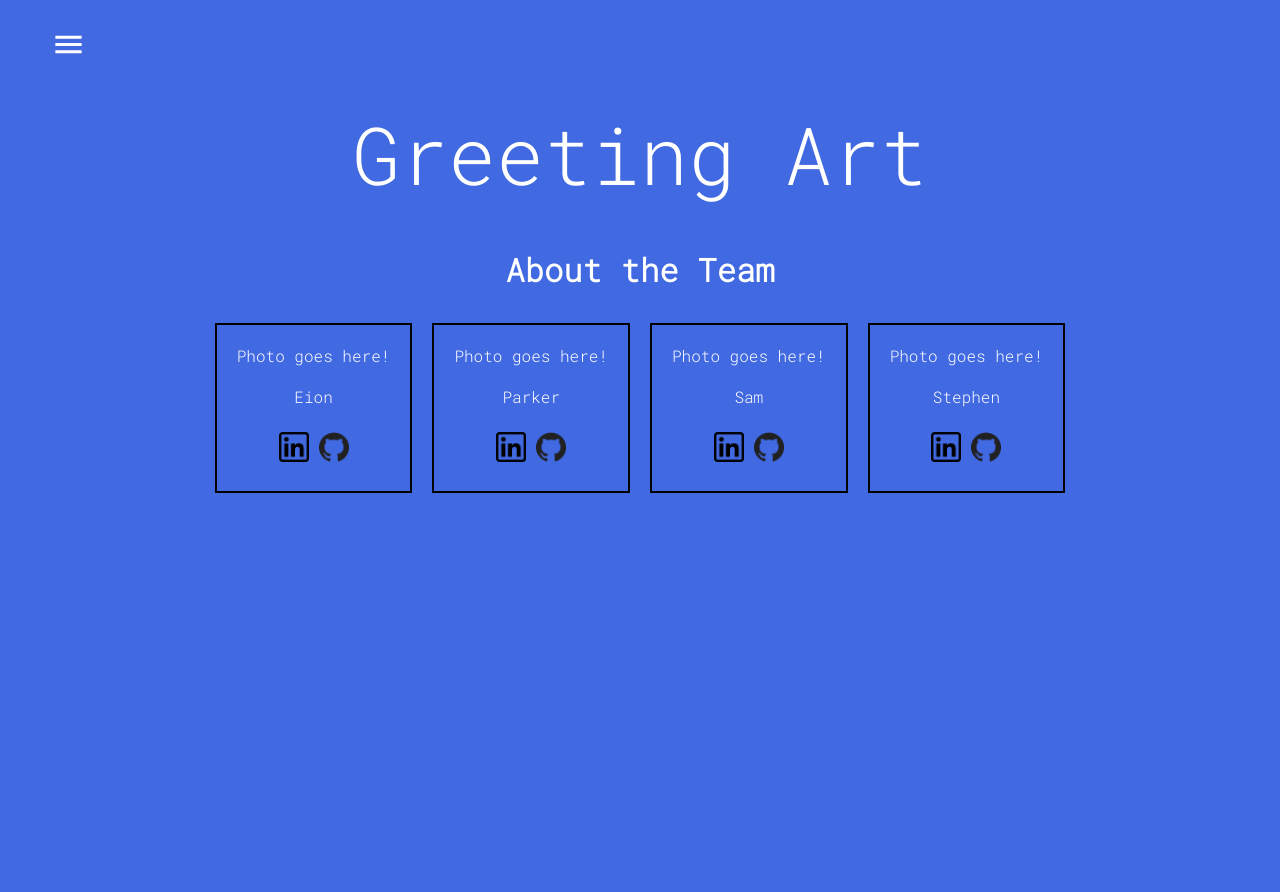
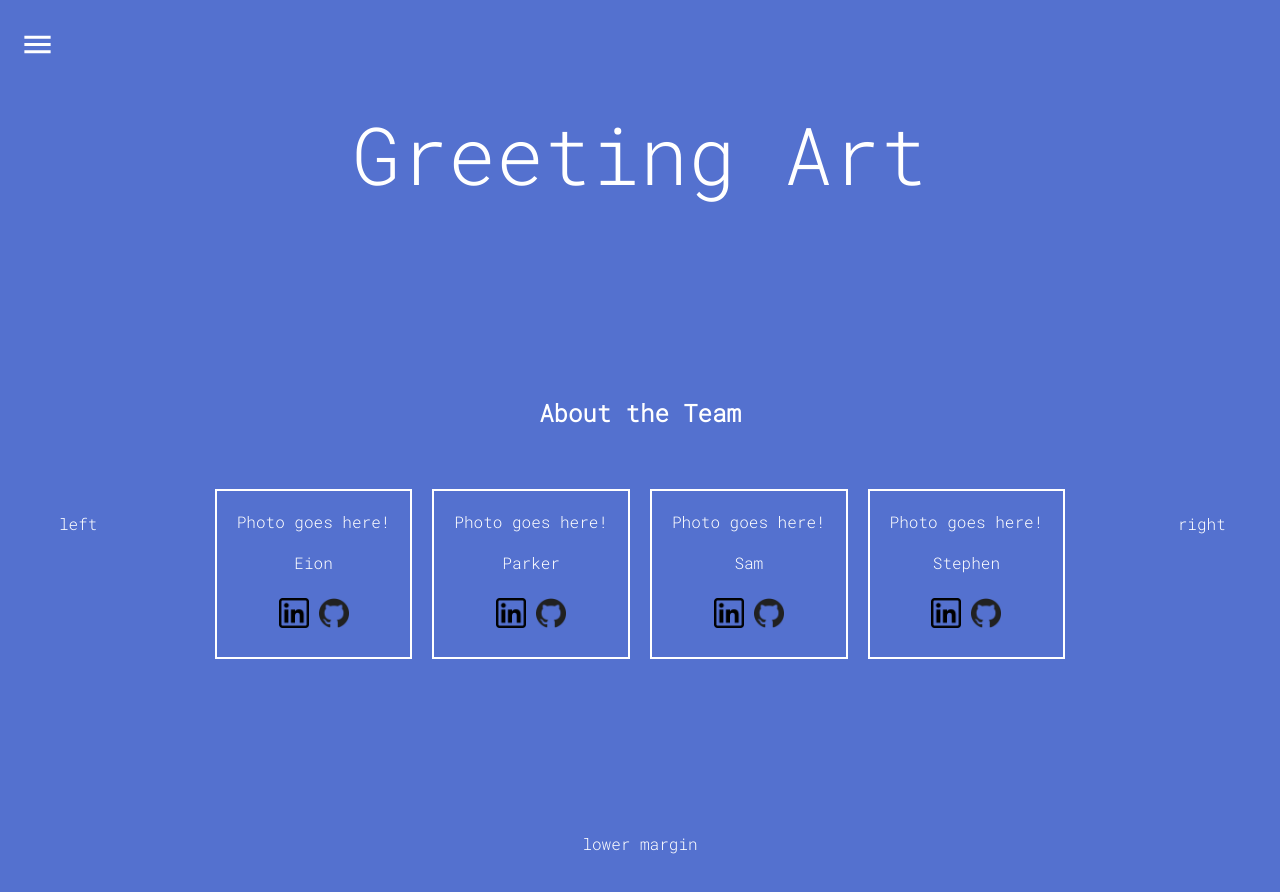
Before and after one commit to Greeting-Art/greeting-art-client, a React app: page /aboutus in a window 1280 px wide. Shown: the top 892 px of the page. Before the commit the page ends 800 px from the top, so only its background shows below. Built offline with nearby package versions, Linux system fonts and the light colour scheme.

Commit message:
background color + button styling + general formatting

```diff
--- a/src/components/aboutUs/aboutUs.css
+++ b/src/components/aboutUs/aboutUs.css
@@ -3,6 +3,7 @@
   flex-direction: row;
   align-items: center;
   justify-content: center;
+  margin-bottom: 50px;
 }
 .teamMembers {
   display: flex;
@@ -16,7 +17,7 @@
   flex-direction: column;
   align-items: center;
   justify-content: center;
-    border: 2px solid black;
+  border: 2px solid white;
   margin: 10px;
 }
 
@@ -29,3 +30,50 @@
   height: 30px;
   padding: 5px;
 }
+
+.aboutPage {
+  display: grid;
+  grid-template-rows: 5vh 80vh;
+}
+
+.aboutHeader {
+  display: flex;
+  flex-direction: row;
+  align-items: center;
+  justify-content: center;
+}
+
+.aboutBody {
+  display: grid;
+  grid-template-rows: 8fr 2fr;
+}
+
+.aboutBar {
+  display: grid;
+  grid-template-columns: 1fr 7fr 1fr;
+  align-items: center;
+  justify-content: center;
+}
+
+.leftColumn,
+.centerColumn,
+.rightColumn {
+  display: flex;
+  flex-direction: column;
+  align-items: center;
+  justify-content: center;
+}
+
+.lowerBar {
+  display: flex;
+  flex-direction: row;
+  align-items: center;
+  justify-content: center;
+}
+
+.loadingIndicator {
+  display: flex;
+  flex-direction: row;
+  justify-content: center;
+  align-items: center;
+}
--- a/src/components/app/app.css
+++ b/src/components/app/app.css
@@ -33,32 +33,13 @@
 
 body {
   font-family: 'Roboto Mono', monospace;
-  background-color: royalblue;
+  background-color: rgb(84, 113, 207);
   color: white;
 }
 
-button {
-  background-color: royalblue;
-  color: white;
-  padding: 8px;
-  border-radius: 0;
-  border: none;
-  font-size: 1em;
-  box-shadow: none;
-  width: 120px;
-  margin: 4px;
+.loadingIndicator {
+  display: flex;
+  flex-direction: row;
+  justify-content: center;
+  align-items: center;
 }
-
-button:hover {
-  background-color: royalblue;
-  color: white;
-  border: double 1px white;
-  box-shadow: none;
-}
-
-button:active {
-  background-color: white;
-  color: royalblue;
-  border: dotted 1px white;
-  box-shadow: none;
-}
--- a/src/components/artControls/SaveAndGalleryButtons.jsx
+++ b/src/components/artControls/SaveAndGalleryButtons.jsx
@@ -3,8 +3,7 @@
 import React, { useState } from 'react';
 import PropTypes from 'prop-types';
 import { sendToGallery } from '../../utils/s3-utils';
-// import styles from './saveAndGalleryButtons.css';
-
+import styles from './saveAndGalleryButtons.css';
 
 function SaveAndGalleryButtons({ handleSaveClick }) {
   const [disable, setDisable] = useState(false);
@@ -30,16 +29,20 @@ function SaveAndGalleryButtons({ handleSaveClick }) {
 
   return (
     <div>
-            {disable ?
+      {disable ? (
         <div>
           <p id="publishMsg">Publish to the Gallery!</p>
-                        <input type="file" onChange={upload}/>
-                    <p id="uploadedMsg" style={{ visibility: 'hidden' }}>Uploaded to Gallery!</p>
+          <input type="file" onChange={upload} />
+          <p id="uploadedMsg" style={{ visibility: 'hidden' }}>
+            Uploaded to Gallery!
+          </p>
         </div>
-                    :
-                    <button onClick={handleClick}>Save</button>}
+      ) : (
+        <button className={styles.saveButton} onClick={handleClick}>
+          Save
+        </button>
+      )}
     </div>
-
   );
 }
 
--- a/src/components/artControls/saveAndGalleryButtons.css
+++ b/src/components/artControls/saveAndGalleryButtons.css
@@ -0,0 +1,33 @@
+.randomButton,
+.saveButton {
+  background-color: rgb(84, 113, 207);
+  color: white;
+  padding: 8px;
+  border-radius: 0;
+  border: none;
+  font-size: 1em;
+  /* background: none; */
+  box-shadow: none;
+  width: 120px;
+  margin: 4px;
+}
+
+/* cursor hovers over the button */
+.randomButton:hover,
+.saveButton:hover {
+  background-color: rgb(84, 113, 207);
+  color: white;
+  border: double 1px white;
+  /* background: none; */
+  box-shadow: none;
+}
+
+/* mouse click on the button */
+.randomButton:active,
+.saveButton:active {
+  background-color: white;
+  color: rgb(84, 113, 207);
+  border: dotted 1px white;
+  /* background: none; */
+  box-shadow: none;
+}
--- a/src/components/header/Header.jsx
+++ b/src/components/header/Header.jsx
@@ -1,7 +1,6 @@
 /* eslint-disable indent */
 import React, { useState } from 'react';
 import { Link } from 'react-router-dom';
-import Button from '@material-ui/core/Button';
 import Menu from '@material-ui/core/Menu';
 import MenuItem from '@material-ui/core/MenuItem';
 import IconButton from '@material-ui/core/IconButton';
--- a/src/components/header/header.css
+++ b/src/components/header/header.css
@@ -30,6 +30,11 @@ p {
   font-size: 5em;
 }
 
+/* .linkMUI {
+  color: rgb(84, 113, 207);
+  background-color: red;
+} */
+
 /* unneccessary -- the style is coming from the global button style in app.css*/
 /* .iconButtonMUI:active {
   border: none;
--- a/src/containers/AboutUs.jsx
+++ b/src/containers/AboutUs.jsx
@@ -1,7 +1,7 @@
 /* eslint-disable indent */
 import React, { useState, useEffect } from 'react';
 import AboutUsComp from '../components/aboutUs/AboutUs';
-
+import styles from '../components/aboutUs/aboutUs.css';
 
 export default function AboutUs() {
   const [loading, setLoading] = useState(true);
@@ -10,11 +10,32 @@ export default function AboutUs() {
     setLoading(false);
   }, []);
 
-  if(loading) return <h2>loading...</h2>;
+  if (loading) return <h2 className={styles.loadingIndicator}>loading...</h2>;
 
   return (
-    <div>
-      <AboutUsComp />
-    </div>
+    // <div>
+    //   <AboutUsComp />
+    // </div>
+
+    <main className={styles.aboutPage}>
+      <section className={styles.aboutHeader}></section>
+
+      <section className={styles.aboutBody}>
+        <div className={styles.aboutBar}>
+          <div className={styles.leftColumn}>
+            <p>left</p>
+          </div>
+          <div className={styles.centerColumn}>
+            <AboutUsComp />
+          </div>
+          <div className={styles.rightColumn}>
+            <p>right</p>
+          </div>
+        </div>
+        <div className={styles.lowerBar}>
+          <p>lower margin</p>
+        </div>
+      </section>
+    </main>
   );
 }
--- a/src/containers/ArtGenerator.css
+++ b/src/containers/ArtGenerator.css
@@ -38,6 +38,40 @@
   justify-content: center;
 }
 
+.randomButton,
+.saveButton {
+  background-color: rgb(84, 113, 207);
+  color: white;
+  padding: 8px;
+  border-radius: 0;
+  border: none;
+  font-size: 1em;
+  /* background: none; */
+  box-shadow: none;
+  width: 120px;
+  margin: 4px;
+}
+
+/* cursor hovers over the button */
+.randomButton:hover,
+.saveButton:hover {
+  background-color: rgb(84, 113, 207);
+  color: white;
+  border: double 1px white;
+  /* background: none; */
+  box-shadow: none;
+}
+
+/* mouse click on the button */
+.randomButton:active,
+.saveButton:active {
+  background-color: white;
+  color: rgb(84, 113, 207);
+  border: dotted 1px white;
+  /* background: none; */
+  box-shadow: none;
+}
+
 .lowerBar {
   display: flex;
   flex-direction: row;
--- a/src/containers/ArtGenerator.jsx
+++ b/src/containers/ArtGenerator.jsx
@@ -60,7 +60,9 @@ export default function ArtGenerator() {
             </figure>
           </div>
           <div className={styles.rightColumn}>
-            <button onClick={handleRandomClick}>Randomize</button>
+            <button className={styles.randomButton} onClick={handleRandomClick}>
+              Randomize
+            </button>
             <SaveAndGalleryButtons handleSaveClick={handleSaveClick} />
             {/* <FileUploader /> */}
           </div>
--- a/src/containers/Gallery.css
+++ b/src/containers/Gallery.css
@@ -51,3 +51,10 @@
   align-items: center;
   justify-content: center;
 }
+
+.loadingIndicator {
+  display: flex;
+  flex-direction: row;
+  justify-content: center;
+  align-items: center;
+}
--- a/src/containers/Gallery.jsx
+++ b/src/containers/Gallery.jsx
@@ -10,19 +10,19 @@ export default function Gallery() {
 
   useEffect(() => {
     getGallery()
-    .then((Contents) => setContents(Contents))
-    .finally(()=> setLoading(false));
+      .then((Contents) => setContents(Contents))
+      .finally(() => setLoading(false));
   }, []);
 
-  if (loading) return <h2>loading...</h2>;
+  if (loading) return <h2 className={styles.loadingIndicator}>loading...</h2>;
 
   return (
     <main className={styles.galleryPage}>
       <section className={styles.galleryHeader}>
         <h1>Gallery</h1>
       </section>
-      <section className='gallery-art'>
-        <GalleryList Contents = {Contents}/>
+      <section className="gallery-art">
+        <GalleryList Contents={Contents} />
       </section>
 
       <section className={styles.galleryBody}>
```
Lines whose indentation alone changed are shown as unchanged.
